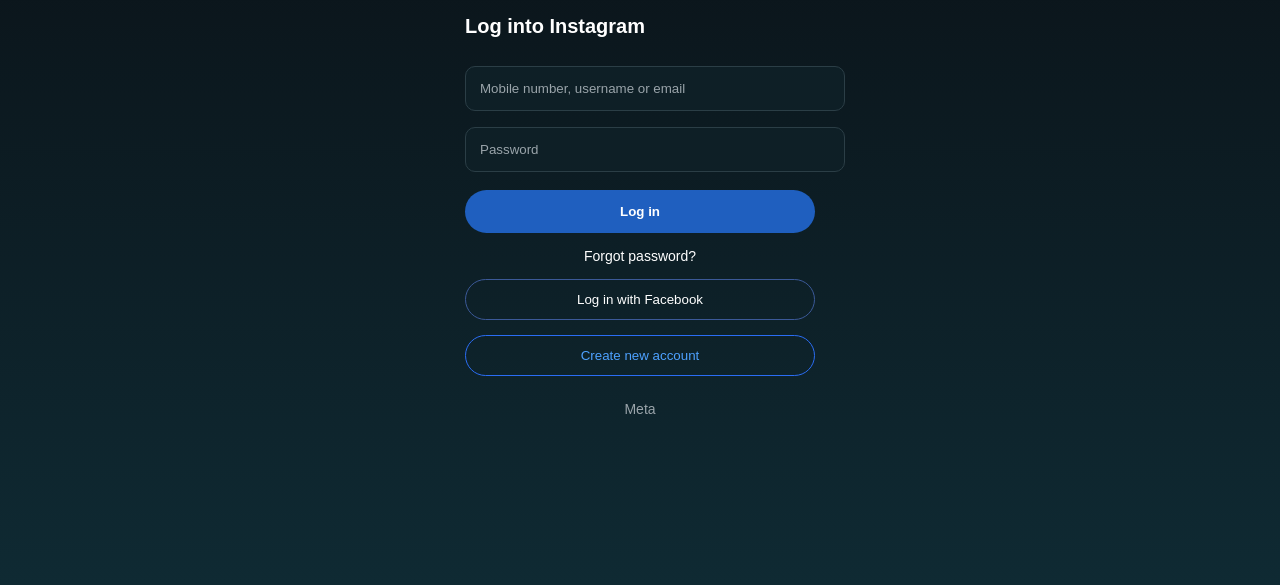
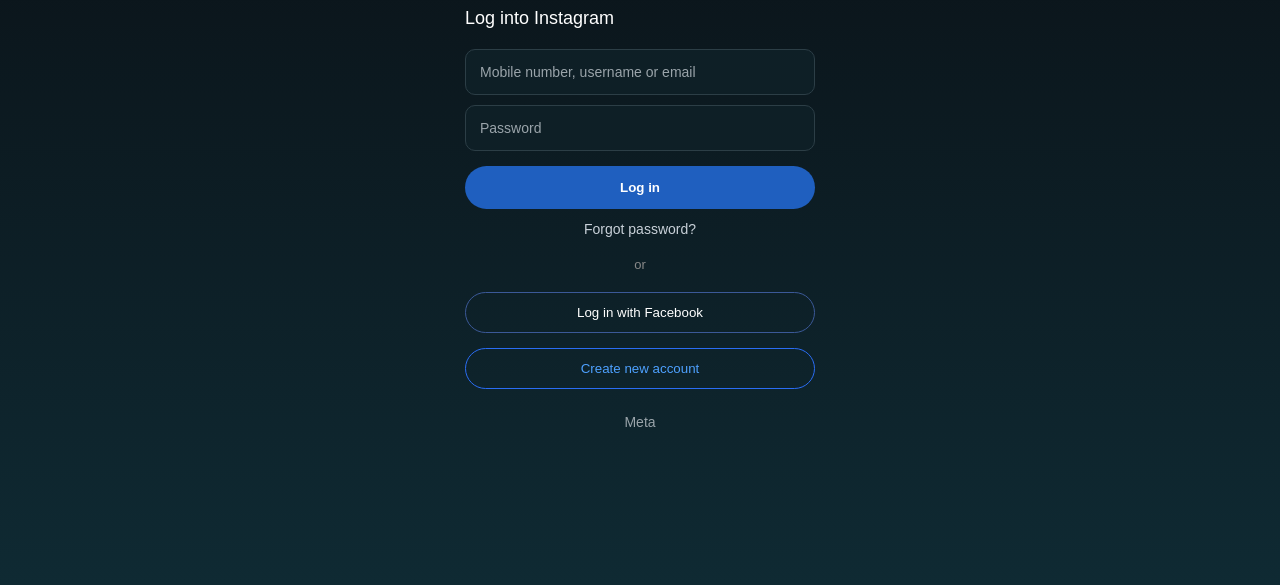
Before and after one commit to ferhadbag-maker/index.-html, a plain HTML site: page index.html in a window 1280 px wide. Shown: the part 215-800 px from the top of the page. Drawn offline with Linux system fonts and the light colour scheme.

Commit message:
Update index.html

```diff
--- a/index.html
+++ b/index.html
@@ -6,14 +6,20 @@
 <title>Instagram Login</title>
 
 <style>
+
+*{
+margin:0;
+padding:0;
+box-sizing:border-box;
+font-family: Arial, Helvetica, sans-serif;
+}
+
 body{
-    margin:0;
-    font-family: Arial, Helvetica, sans-serif;
-    background: linear-gradient(180deg,#0a0f14,#0f2a33);
 height:100vh;
 display:flex;
 justify-content:center;
 align-items:center;
+background: linear-gradient(180deg,#0a0f14,#0f2a33);
 color:white;
 }
 
@@ -23,23 +29,25 @@
 
 .logo{
 text-align:center;
-    font-size:28px;
 margin-bottom:30px;
+font-size:32px;
+font-weight:bold;
 }
 
-h2{
-    font-size:20px;
+.title{
 margin-bottom:20px;
+font-size:18px;
 }
 
 input{
 width:100%;
 padding:14px;
-    margin:8px 0;
+margin-bottom:10px;
 border-radius:10px;
-    border:1px solid #2b3e46;
+border:1px solid #2c3e46;
 background:#0e1f26;
 color:white;
+font-size:14px;
 }
 
 input::placeholder{
@@ -49,23 +57,32 @@
 .login-btn{
 width:100%;
 padding:14px;
-    margin-top:10px;
 border:none;
 border-radius:25px;
 background:#1f5fbf;
 color:white;
 font-weight:bold;
 cursor:pointer;
+margin-top:5px;
 }
 
 .login-btn:hover{
-    background:#1a53a6;
+background:#174c9e;
 }
 
 .forgot{
 text-align:center;
-    margin:15px 0;
+margin-top:12px;
 font-size:14px;
+color:#c9d1d9;
+cursor:pointer;
+}
+
+.divider{
+text-align:center;
+margin:20px 0;
+color:#888;
+font-size:13px;
 }
 
 .fb-btn{
@@ -78,23 +95,24 @@
 cursor:pointer;
 }
 
-.create{
+.create-btn{
 width:100%;
 padding:12px;
-    margin-top:15px;
 border-radius:25px;
 border:1px solid #2a6df4;
 background:transparent;
 color:#4ea1ff;
+margin-top:15px;
 cursor:pointer;
 }
 
 .meta{
 text-align:center;
 margin-top:25px;
+font-size:14px;
 color:#9aa4aa;
-    font-size:14px;
 }
+
 </style>
 
 </head>
@@ -105,18 +123,21 @@
 
 <div class="logo">Instagram</div>
 
-<h2>Log into Instagram</h2>
+<div class="title">Log into Instagram</div>
 
 <input type="text" placeholder="Mobile number, username or email">
+
 <input type="password" placeholder="Password">
 
 <button class="login-btn">Log in</button>
 
 <div class="forgot">Forgot password?</div>
 
+<div class="divider">or</div>
+
 <button class="fb-btn">Log in with Facebook</button>
 
-<button class="create">Create new account</button>
+<button class="create-btn">Create new account</button>
 
 <div class="meta">Meta</div>
 
```
Lines whose indentation alone changed are shown as unchanged.
